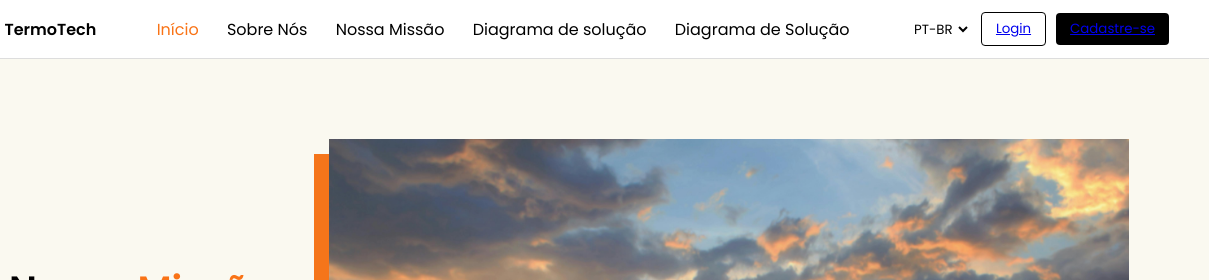
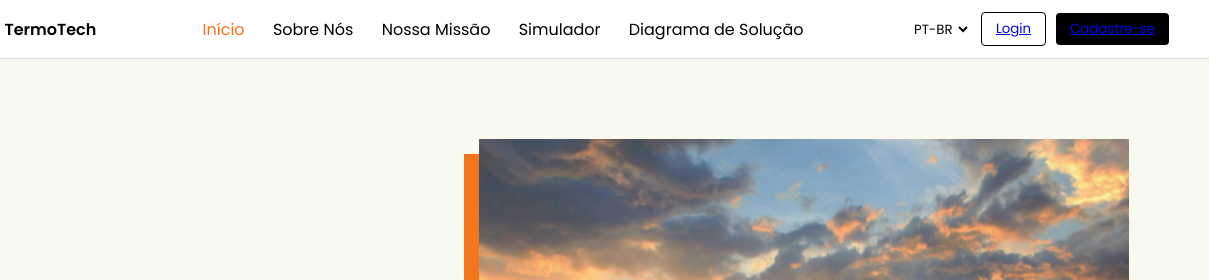
Before and after one commit to Grupo07ccok/Grupo_07_ccok, a plain HTML site: page SPRINT 2/SITE INSTITUCIONAL/public/index.html in a window 1280 px wide. Shown: the top 280 px of the page, 71-1280 px from the left. Drawn offline with Linux system fonts and the light colour scheme.

Commit message:
update_scroll_navbar

```diff
--- a/SPRINT 2/SITE INSTITUCIONAL/public/index.html
+++ b/SPRINT 2/SITE INSTITUCIONAL/public/index.html
@@ -22,7 +22,7 @@
       <a href="#" class="active">Início</a>
       <a href="#">Sobre Nós</a>
       <a href="#nossa_Missao">Nossa Missão</a>
-      <a href="#video_pitch">Diagrama de solução</a>
+      <a href="#simulador_financeiro">Simulador</a>
       <a href="#diagrama_solucao">Diagrama de Solução</a>
       <!-- classe >active< funfa como um "agora" - dps colocar nas outras-->
     </nav>
@@ -152,7 +152,7 @@
     <!-- aqui fica o codigo do responsavel pela seçao  do diagrama_solucao - Leticia -->
     <div class="container">
       <div class="titulo_secao">
-        <h2>Diagrama de <span style="color: #f97316">solução</span></h2>
+        <h2 style="font-size: 32px;">Diagrama de <span style="color: #f97316">solução</span></h2>
       </div>
       <div class="container_diagrama">
         <div class="caixa_diagrama">
--- a/SPRINT 2/SITE INSTITUCIONAL/public/styles/style.css
+++ b/SPRINT 2/SITE INSTITUCIONAL/public/styles/style.css
@@ -330,8 +330,8 @@ body {
 }
 
 .container_Imagem img{
-  height: 650px;
-  width: 800px;
+  height: 550px;
+  width: 650px;
   box-shadow: -15px 15px 0 #F5751A;
 }
 
```
